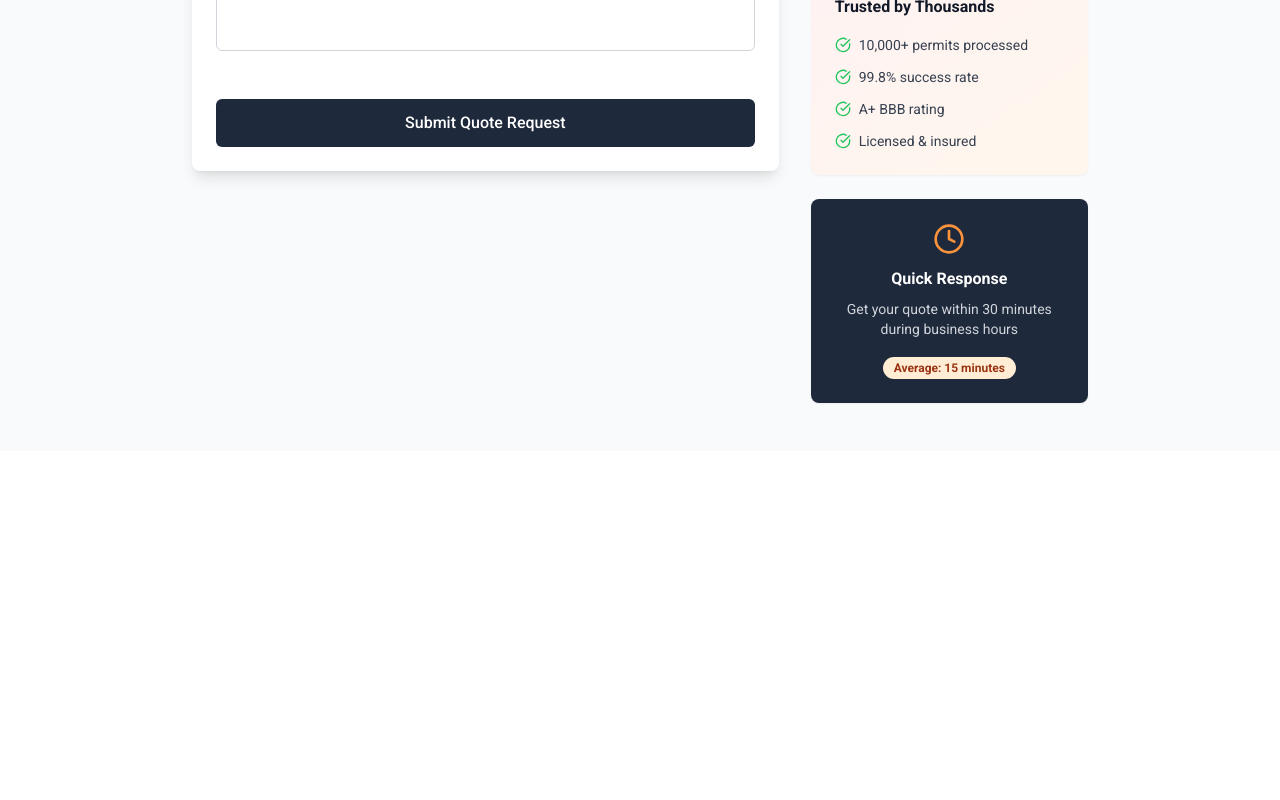
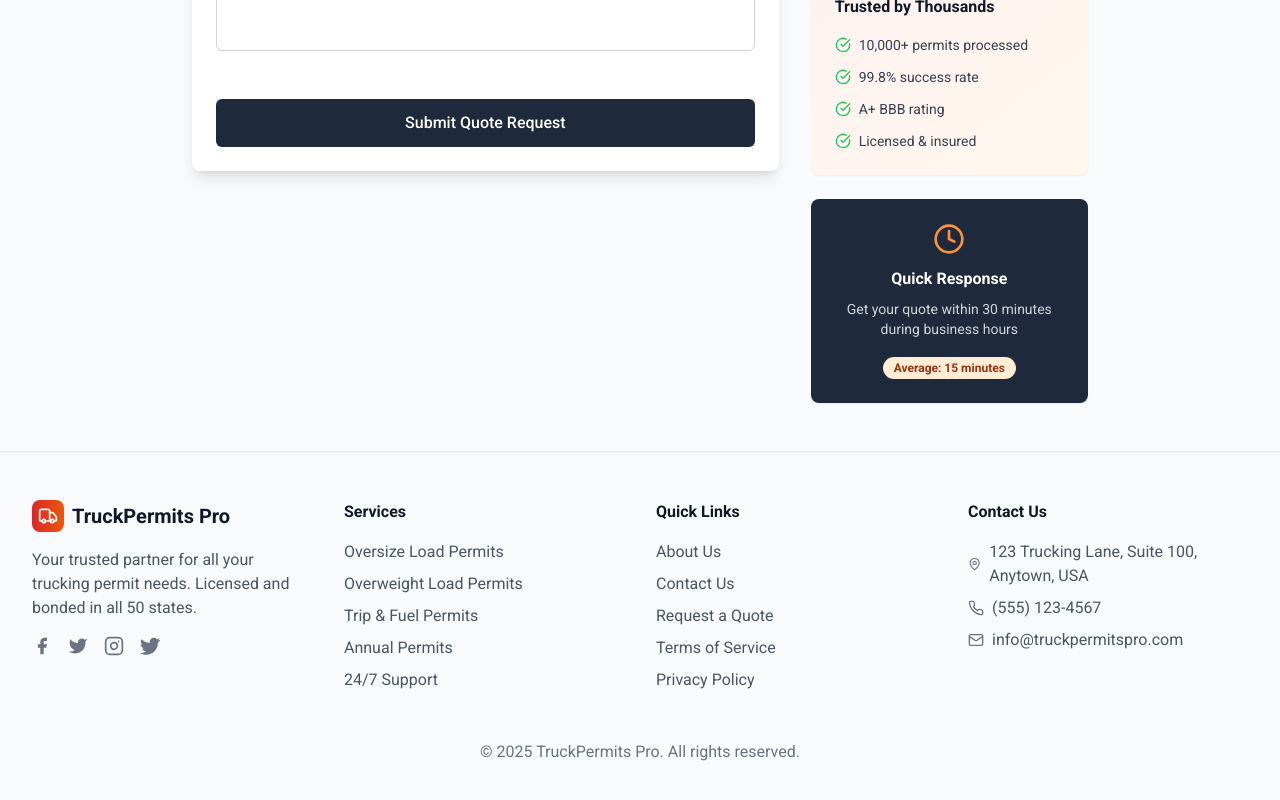
Before and after one commit to Ashotam/os_ow_permits, a Next.js app: page /request-a-quote in a window 1280 px wide. Shown: the part 906-1706 px from the top of the page. Before the commit the page ends 1357 px from the top, so only its background shows below. Built offline with nearby package versions, Linux system fonts and the light colour scheme.

Commit message:
feat: update homepage and quote page UI
Remove redundant button, add footer, update service names, and change CTA.

#VERCEL_SKIP

Co-authored-by: null <185065126+davanesyan9909@users.noreply.github.com>

```diff
--- a/app/page.tsx
+++ b/app/page.tsx
@@ -2,7 +2,7 @@ import { Button } from "@/components/ui/button"
 import { Card, CardContent, CardDescription, CardHeader, CardTitle } from "@/components/ui/card"
 import { Input } from "@/components/ui/input"
 import { Badge } from "@/components/ui/badge"
-import { ArrowRight, CheckCircle, Star, Users, Shield, Globe, Menu, Truck, Clock, FileText } from "lucide-react"
+import { ArrowRight, CheckCircle, Star, Users, Globe, Menu, Truck, FileText } from "lucide-react"
 import Link from "next/link"
 import Image from "next/image"
 
@@ -163,11 +163,12 @@ export default function LandingPage() {
             <Card className="border-0 shadow-lg hover:shadow-xl transition-shadow">
               <CardHeader>
                 <div className="w-12 h-12 bg-red-100 rounded-lg flex items-center justify-center mb-4">
-                  <Clock className="w-6 h-6 text-red-600" />
+                  <FileText className="w-6 h-6 text-red-600" />
                 </div>
-                <CardTitle>Rush Processing</CardTitle>
+                <CardTitle>Fuel Permits (IFTA, IRP, etc.)</CardTitle>
                 <CardDescription>
-                  Emergency permit services with same-day processing for urgent shipments
+                  International Fuel Tax Agreement and International Registration Plan permits for multi-state
+                  operations
                 </CardDescription>
               </CardHeader>
             </Card>
@@ -175,11 +176,11 @@ export default function LandingPage() {
             <Card className="border-0 shadow-lg hover:shadow-xl transition-shadow">
               <CardHeader>
                 <div className="w-12 h-12 bg-orange-100 rounded-lg flex items-center justify-center mb-4">
-                  <Shield className="w-6 h-6 text-orange-600" />
+                  <FileText className="w-6 h-6 text-orange-600" />
                 </div>
-                <CardTitle>Compliance Support</CardTitle>
+                <CardTitle>Temporary Tax Permits</CardTitle>
                 <CardDescription>
-                  Expert guidance on DOT regulations and permit requirements for safe operations
+                  Short-term tax permits for temporary operations and special circumstances across jurisdictions
                 </CardDescription>
               </CardHeader>
             </Card>
@@ -360,7 +361,7 @@ export default function LandingPage() {
                 className="bg-white/10 border-white/20 text-white placeholder:text-white/70"
               />
               <Button size="lg" className="bg-white text-red-600 hover:bg-gray-100">
-                Get Quote Now
+                Order a Call Back
               </Button>
             </div>
             <p className="text-sm text-red-200">
--- a/app/request-a-quote/page.tsx
+++ b/app/request-a-quote/page.tsx
@@ -63,9 +63,6 @@ export default function RequestQuotePage() {
             </nav>
 
             <div className="flex items-center space-x-4">
-              <Button variant="ghost" className="hidden sm:inline-flex">
-                Apply for Permits
-              </Button>
               <Button className="bg-gradient-to-r from-red-600 to-orange-600 hover:from-red-700 hover:to-orange-700">
                 Call Us
               </Button>
@@ -325,6 +322,157 @@ export default function RequestQuotePage() {
           </div>
         </div>
       </div>
+      <footer className="bg-gray-50 border-t">
+        <div className="container mx-auto px-4 sm:px-6 lg:px-8 py-12">
+          <div className="grid grid-cols-1 md:grid-cols-2 lg:grid-cols-4 gap-8">
+            {/* Company Info */}
+            <div>
+              <Link href="/" className="flex items-center space-x-2">
+                <div className="w-8 h-8 bg-gradient-to-r from-red-600 to-orange-600 rounded-lg flex items-center justify-center">
+                  <Truck className="w-5 h-5 text-white" />
+                </div>
+                <span className="text-xl font-bold text-gray-900">TruckPermits Pro</span>
+              </Link>
+              <p className="mt-4 text-gray-600">
+                Your trusted partner for all your trucking permit needs. Licensed and bonded in all 50 states.
+              </p>
+              <div className="mt-4 flex space-x-4">
+                <Link href="#" className="text-gray-500 hover:text-gray-900">
+                  <svg
+                    fill="currentColor"
+                    strokeLinecap="round"
+                    strokeLinejoin="round"
+                    strokeWidth="2"
+                    className="w-5 h-5"
+                    viewBox="0 0 24 24"
+                  >
+                    <path d="M18 2h-3a5 5 0 00-5 5v3H7v4h3v8h4v-8h3l1-4h-4V7a1 1 0 011-1h3z"></path>
+                  </svg>
+                </Link>
+                <Link href="#" className="text-gray-500 hover:text-gray-900">
+                  <svg
+                    fill="currentColor"
+                    strokeLinecap="round"
+                    strokeLinejoin="round"
+                    strokeWidth="2"
+                    className="w-5 h-5"
+                    viewBox="0 0 24 24"
+                  >
+                    <path d="M23 3a10.9 10.9 0 01-3.14 1.53 4.48 4.48 0 00-7.86 3v1A10.66 10.66 0 013 4s-4 9 5 13a11.64 11.64 0 01-7 2c9 5 20 0 20-11.5a4.5 4.5 0 00-.08-.83A7.72 7.72 0 0023 3z"></path>
+                  </svg>
+                </Link>
+                <Link href="#" className="text-gray-500 hover:text-gray-900">
+                  <svg
+                    fill="none"
+                    stroke="currentColor"
+                    strokeLinecap="round"
+                    strokeLinejoin="round"
+                    strokeWidth="2"
+                    className="w-5 h-5"
+                    viewBox="0 0 24 24"
+                  >
+                    <rect width="20" height="20" x="2" y="2" rx="5" ry="5"></rect>
+                    <path d="M16 11.37A4 4 0 1112.63 8 4 4 0 0116 11.37zm1.5-4.87h.01"></path>
+                  </svg>
+                </Link>
+                <Link href="#" className="text-gray-500 hover:text-gray-900">
+                  <svg fill="currentColor" className="w-5 h-5" viewBox="0 0 24 24">
+                    <path d="M24 4.557c-.883.392-1.832.656-2.828.775 1.017-.609 1.798-1.574 2.165-2.724-.951.564-2.005.974-3.127 1.195-.893-.957-2.178-1.555-3.594-1.555-2.71,0-4.92 2.211-4.92 4.92 0 .39.045.765.127 1.124C7.691 8.341 4.066 6.215 1.613 3.94c-.422.724-.665 1.566-.665 2.479 0 1.71 .87 3.213 2.188 4.096-.807-.026-1.566-.248-2.228-.616v.061c0 2.385 1.693 4.372 3.946 4.827-.413.111-.849.171-1.304.171-.314 0-.615-.03-.916-.086.631 1.953 2.445 3.377 4.604 3.417-1.68 1.319-3.809 2.105-6.102 2.105-.39 0-.779-.023-1.17-.067 2.189 1.394 4.768 2.212 7.548 2.212 9.058 0 14.01-7.506 14.01-14.01 0-.213-.005-.426-.015-.637.961-.689 1.8-1.56 2.46-2.548l-.047-.02z"></path>
+                  </svg>
+                </Link>
+              </div>
+            </div>
+
+            {/* Services */}
+            <div>
+              <h3 className="font-semibold text-gray-900">Services</h3>
+              <ul className="mt-4 space-y-2">
+                <li>
+                  <Link href="#" className="text-gray-600 hover:text-gray-900">
+                    Oversize Load Permits
+                  </Link>
+                </li>
+                <li>
+                  <Link href="#" className="text-gray-600 hover:text-gray-900">
+                    Overweight Load Permits
+                  </Link>
+                </li>
+                <li>
+                  <Link href="#" className="text-gray-600 hover:text-gray-900">
+                    Trip & Fuel Permits
+                  </Link>
+                </li>
+                <li>
+                  <Link href="#" className="text-gray-600 hover:text-gray-900">
+                    Annual Permits
+                  </Link>
+                </li>
+                <li>
+                  <Link href="#" className="text-gray-600 hover:text-gray-900">
+                    24/7 Support
+                  </Link>
+                </li>
+              </ul>
+            </div>
+
+            {/* Quick Links */}
+            <div>
+              <h3 className="font-semibold text-gray-900">Quick Links</h3>
+              <ul className="mt-4 space-y-2">
+                <li>
+                  <Link href="#" className="text-gray-600 hover:text-gray-900">
+                    About Us
+                  </Link>
+                </li>
+                <li>
+                  <Link href="#" className="text-gray-600 hover:text-gray-900">
+                    Contact Us
+                  </Link>
+                </li>
+                <li>
+                  <Link href="#" className="text-gray-600 hover:text-gray-900">
+                    Request a Quote
+                  </Link>
+                </li>
+                <li>
+                  <Link href="#" className="text-gray-600 hover:text-gray-900">
+                    Terms of Service
+                  </Link>
+                </li>
+                <li>
+                  <Link href="#" className="text-gray-600 hover:text-gray-900">
+                    Privacy Policy
+                  </Link>
+                </li>
+              </ul>
+            </div>
+
+            {/* Contact Info */}
+            <div>
+              <h3 className="font-semibold text-gray-900">Contact Us</h3>
+              <ul className="mt-4 space-y-2">
+                <li className="flex items-center space-x-2">
+                  <MapPin className="w-4 h-4 text-gray-500" />
+                  <span className="text-gray-600">123 Trucking Lane, Suite 100, Anytown, USA</span>
+                </li>
+                <li className="flex items-center space-x-2">
+                  <Phone className="w-4 h-4 text-gray-500" />
+                  <span className="text-gray-600">(555) 123-4567</span>
+                </li>
+                <li className="flex items-center space-x-2">
+                  <Mail className="w-4 h-4 text-gray-500" />
+                  <span className="text-gray-600">info@truckpermitspro.com</span>
+                </li>
+              </ul>
+            </div>
+          </div>
+
+          {/* Copyright */}
+          <div className="mt-12 text-center">
+            <p className="text-gray-500">&copy; {new Date().getFullYear()} TruckPermits Pro. All rights reserved.</p>
+          </div>
+        </div>
+      </footer>
     </div>
   )
 }
```
